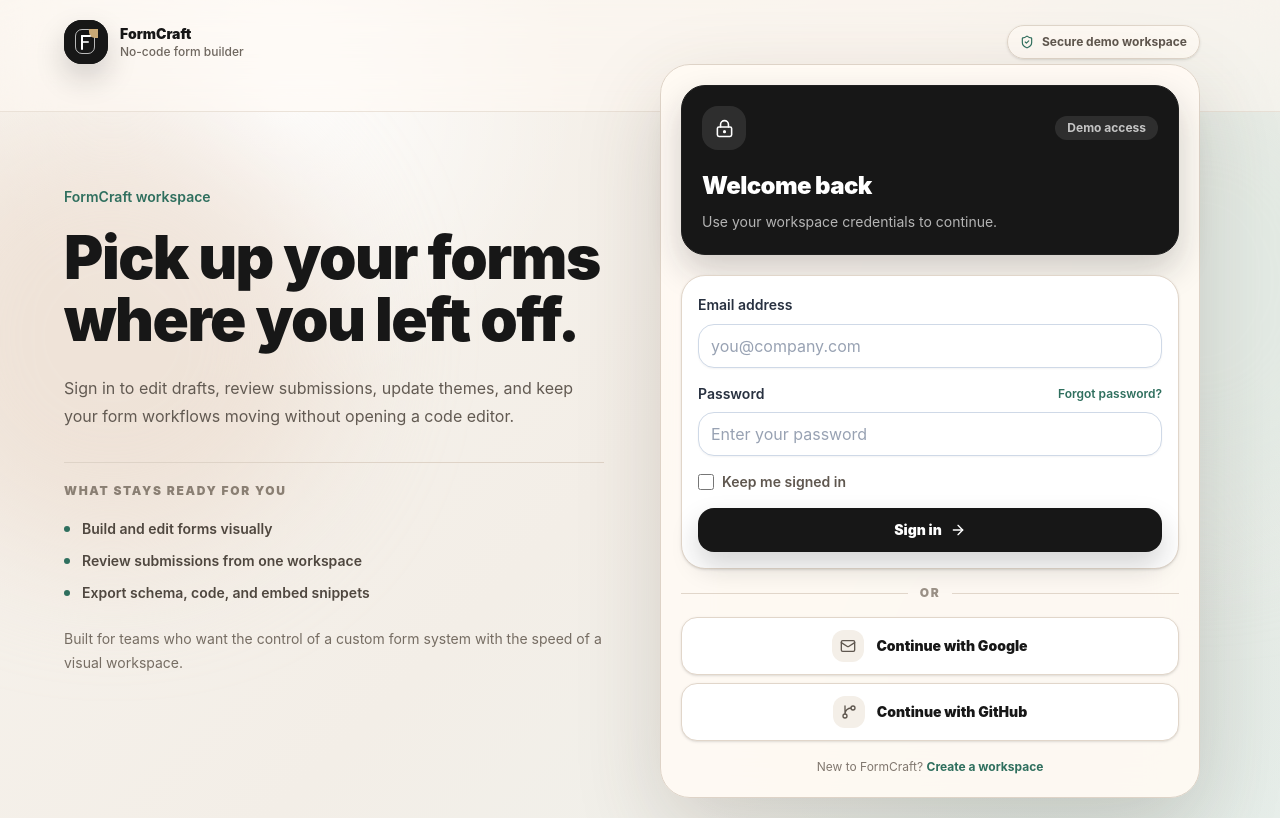
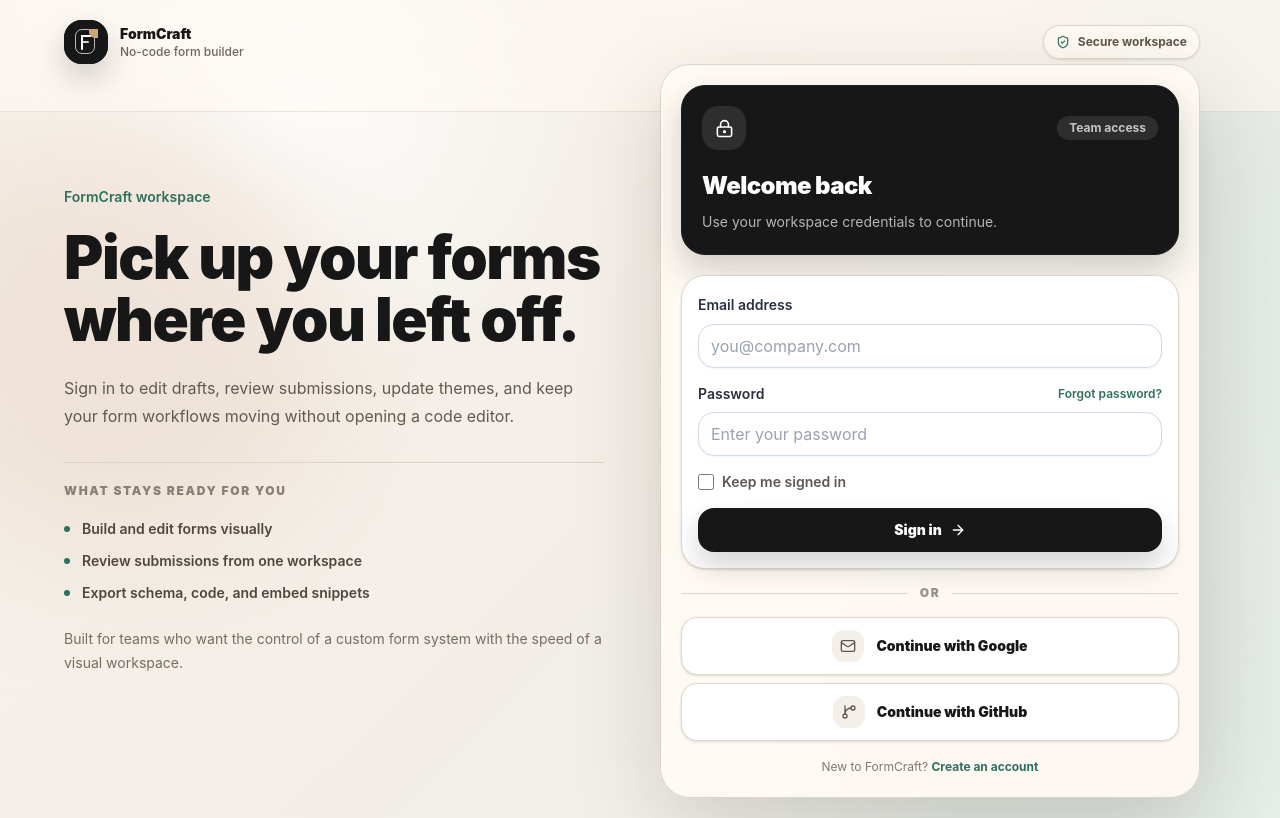
Before and after one commit to OmKhandale05/formcraft, a Next.js app: page /signin in a window 1280 px wide. Built offline with nearby package versions, Linux system fonts and the light colour scheme.

Commit message:
style(auth): use professional sign in copy

```diff
--- a/src/app/signin/page.tsx
+++ b/src/app/signin/page.tsx
@@ -30,7 +30,7 @@
         <BrandLogo className="justify-self-start" />
         <div className="hidden items-center gap-2 justify-self-end rounded-full border border-[#e0d6ca] bg-[#fffaf4]/80 px-3 py-2 text-xs font-bold text-[#5f574f] shadow-sm md:flex">
           <ShieldCheck size={14} className="text-[#2f6f5e]" />
-          Secure demo workspace
+          Secure workspace
         </div>
       </div>
 
@@ -68,7 +68,7 @@
                 <LockKeyhole size={19} />
               </div>
               <span className="rounded-full bg-white/10 px-3 py-1 text-xs font-bold text-white/72">
-                Demo access
+                Team access
               </span>
             </div>
             <h2 className="text-2xl font-black tracking-tight">Welcome back</h2>
@@ -129,7 +129,7 @@
           </div>
 
           <p className="mt-4 text-center text-xs leading-5 text-[#81786f]">
-            New to FormCraft? <Link href="/builder" className="font-bold text-[#2f6f5e]">Create a workspace</Link>
+            New to FormCraft? <Link href="/builder" className="font-bold text-[#2f6f5e]">Create an account</Link>
           </p>
         </aside>
       </section>
```
